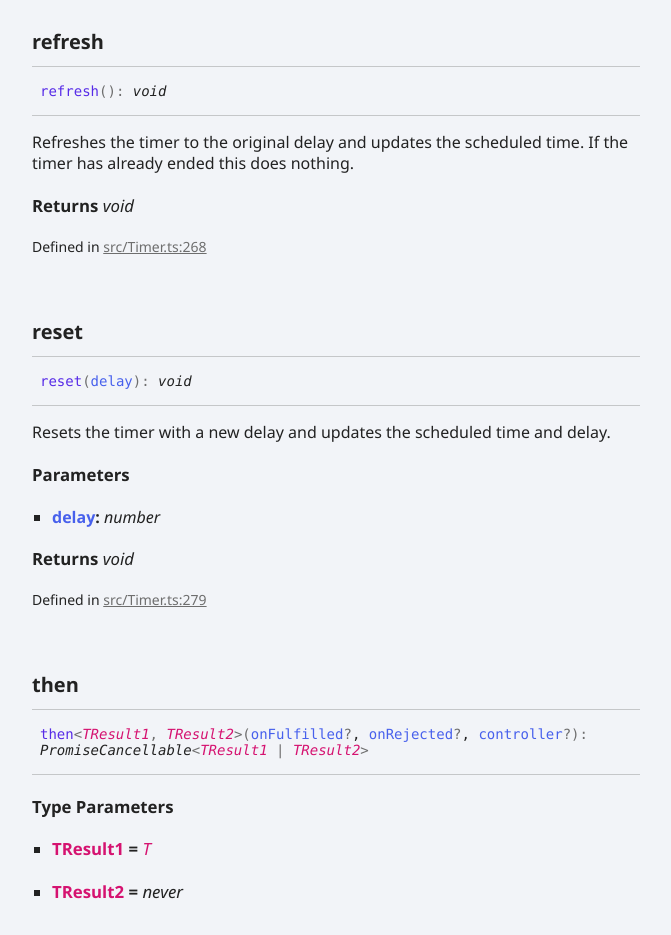
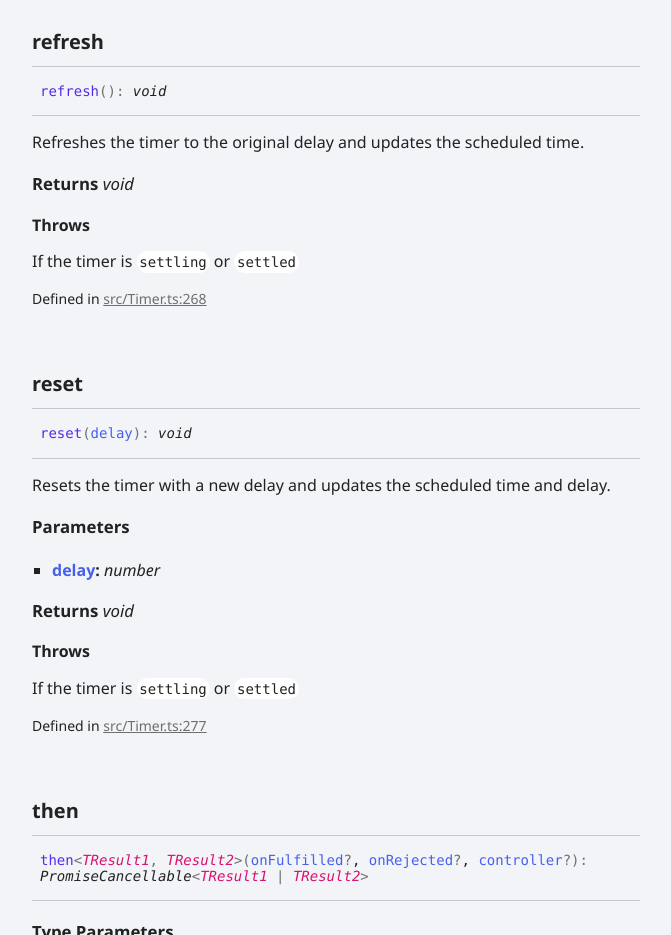
Before and after one commit to MatrixAI/js-timer, a website: page docs/classes/Timer.html in a window 1280 px wide. Shown: the part 6040-6975 px from the top of the page, without its empty margins (272-943 px from the left). Drawn offline with Linux system fonts and the light colour scheme.

Commit message:
docs: updated docs

```diff
--- a/docs/classes/Timer.html
+++ b/docs/classes/Timer.html
@@ -403,7 +403,7 @@ in an unhandled promise rejection, all promise rejections are ignored</p>
 <li class="tsd-description">
 <h4 class="tsd-returns-title">Returns <span class="tsd-signature-type ">Promise</span><span class="tsd-signature-symbol">&lt;</span><span class="tsd-signature-type">void</span><span class="tsd-signature-symbol">&gt;</span></h4><aside class="tsd-sources">
 <ul>
-<li>Defined in <a href="https://github.com/MatrixAI/js-timer/blob/master/src/Timer.ts#L299">src/Timer.ts:299</a></li></ul></aside></li></ul></section>
+<li>Defined in <a href="https://github.com/MatrixAI/js-timer/blob/master/src/Timer.ts#L297">src/Timer.ts:297</a></li></ul></aside></li></ul></section>
 <section class="tsd-panel tsd-member"><a id="getTimeout" class="tsd-anchor"></a>
 <h3 class="tsd-anchor-link"><span>get<wbr/>Timeout</span><a href="#getTimeout" aria-label="Permalink" class="tsd-anchor-icon"><svg viewBox="0 0 24 24"><use href="#icon-anchor"></use></svg></a></h3>
 <ul class="tsd-signatures">
@@ -422,11 +422,12 @@ This will return <code>0</code> if status is <code>settling</code> or <code>sett
 <ul class="tsd-signatures">
 <li class="tsd-signature tsd-anchor-link" id="refresh.refresh-1"><span class="tsd-kind-call-signature">refresh</span><span class="tsd-signature-symbol">(</span><span class="tsd-signature-symbol">)</span><span class="tsd-signature-symbol">: </span><span class="tsd-signature-type">void</span><a href="#refresh.refresh-1" aria-label="Permalink" class="tsd-anchor-icon"><svg viewBox="0 0 24 24"><use href="#icon-anchor"></use></svg></a></li>
 <li class="tsd-description">
-<div class="tsd-comment tsd-typography"><p>Refreshes the timer to the original delay and updates the scheduled time.
-If the timer has already ended this does nothing.</p>
+<div class="tsd-comment tsd-typography"><p>Refreshes the timer to the original delay and updates the scheduled time.</p>
 </div>
 <h4 class="tsd-returns-title">Returns <span class="tsd-signature-type">void</span></h4>
-<div class="tsd-comment tsd-typography"></div><aside class="tsd-sources">
+<div class="tsd-comment tsd-typography">
+<h4>Throws</h4><p>If the timer is <code>settling</code> or <code>settled</code></p>
+</div><aside class="tsd-sources">
 <ul>
 <li>Defined in <a href="https://github.com/MatrixAI/js-timer/blob/master/src/Timer.ts#L268">src/Timer.ts:268</a></li></ul></aside></li></ul></section>
 <section class="tsd-panel tsd-member tsd-is-protected"><a id="reject" class="tsd-anchor"></a>
@@ -441,7 +442,7 @@ If the timer has already ended this does nothing.</p>
 <h5><code class="tsd-tag ts-flagOptional">Optional</code> <span class="tsd-kind-parameter">reason</span>: <span class="tsd-signature-type">any</span></h5></li></ul></div>
 <h4 class="tsd-returns-title">Returns <span class="tsd-signature-type ">Promise</span><span class="tsd-signature-symbol">&lt;</span><span class="tsd-signature-type">void</span><span class="tsd-signature-symbol">&gt;</span></h4><aside class="tsd-sources">
 <ul>
-<li>Defined in <a href="https://github.com/MatrixAI/js-timer/blob/master/src/Timer.ts#L316">src/Timer.ts:316</a></li></ul></aside></li></ul></section>
+<li>Defined in <a href="https://github.com/MatrixAI/js-timer/blob/master/src/Timer.ts#L314">src/Timer.ts:314</a></li></ul></aside></li></ul></section>
 <section class="tsd-panel tsd-member"><a id="reset" class="tsd-anchor"></a>
 <h3 class="tsd-anchor-link"><span>reset</span><a href="#reset" aria-label="Permalink" class="tsd-anchor-icon"><svg viewBox="0 0 24 24"><use href="#icon-anchor"></use></svg></a></h3>
 <ul class="tsd-signatures">
@@ -455,9 +456,11 @@ If the timer has already ended this does nothing.</p>
 <li>
 <h5><span class="tsd-kind-parameter">delay</span>: <span class="tsd-signature-type">number</span></h5></li></ul></div>
 <h4 class="tsd-returns-title">Returns <span class="tsd-signature-type">void</span></h4>
-<div class="tsd-comment tsd-typography"></div><aside class="tsd-sources">
+<div class="tsd-comment tsd-typography">
+<h4>Throws</h4><p>If the timer is <code>settling</code> or <code>settled</code></p>
+</div><aside class="tsd-sources">
 <ul>
-<li>Defined in <a href="https://github.com/MatrixAI/js-timer/blob/master/src/Timer.ts#L279">src/Timer.ts:279</a></li></ul></aside></li></ul></section>
+<li>Defined in <a href="https://github.com/MatrixAI/js-timer/blob/master/src/Timer.ts#L277">src/Timer.ts:277</a></li></ul></aside></li></ul></section>
 <section class="tsd-panel tsd-member"><a id="then" class="tsd-anchor"></a>
 <h3 class="tsd-anchor-link"><span>then</span><a href="#then" aria-label="Permalink" class="tsd-anchor-icon"><svg viewBox="0 0 24 24"><use href="#icon-anchor"></use></svg></a></h3>
 <ul class="tsd-signatures">
```
